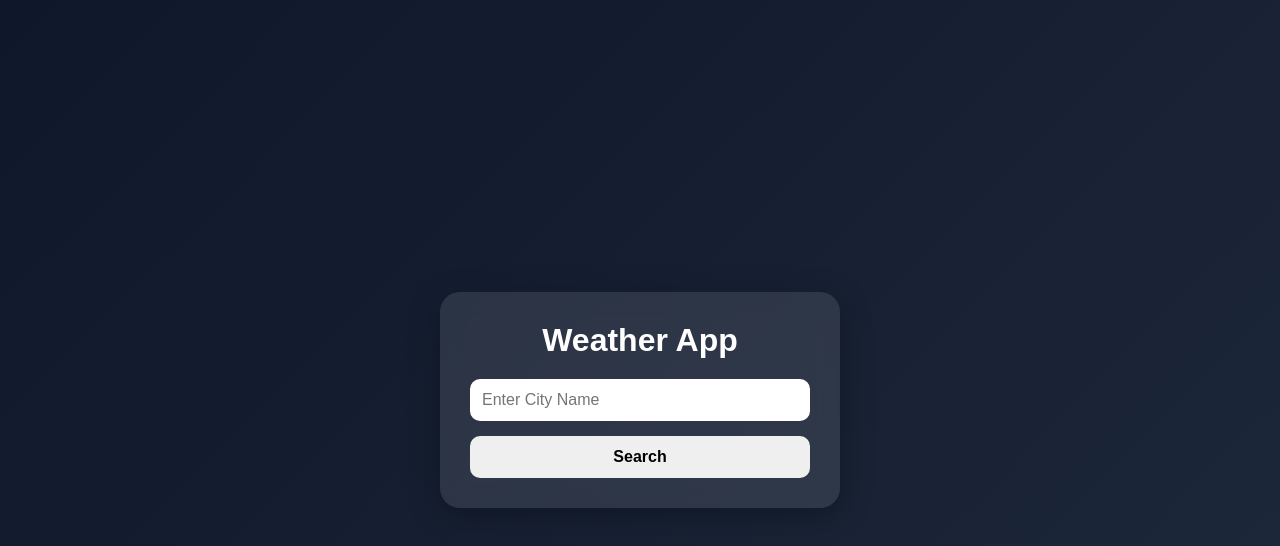
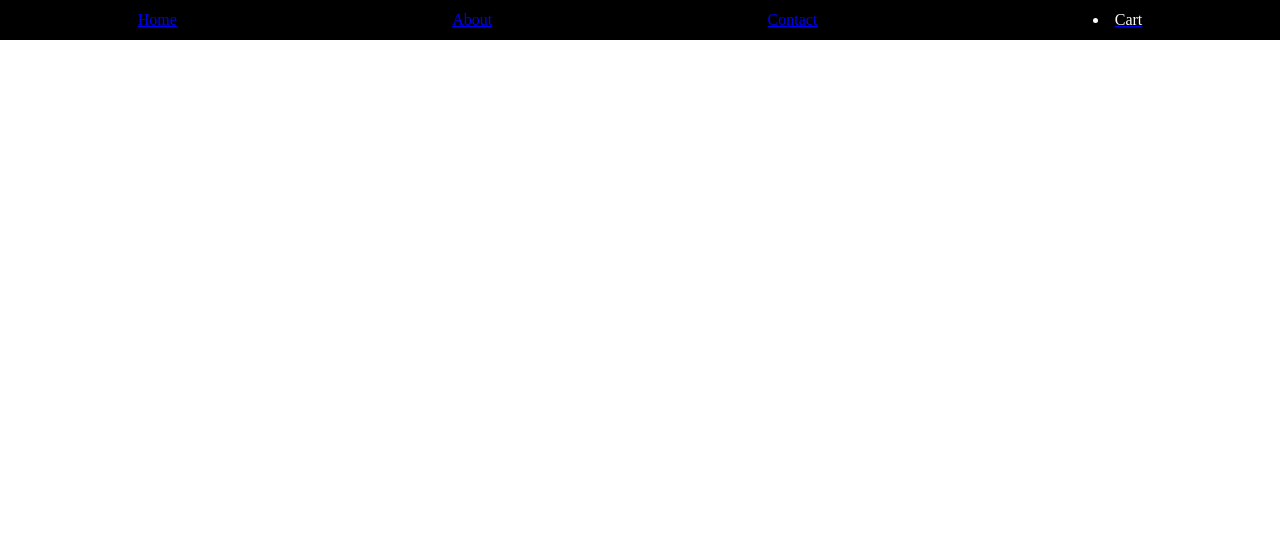
Before and after one commit to GyandeepPal/ReactJS, a React (Vite) app in the folder my-react-app/: page /cart in a window 1280 px wide. Shown: the top 546 px of the page. Built offline with nearby package versions, Linux system fonts and the light colour scheme.

Commit message:
UseState

```diff
--- a/my-react-app/src/App.css
+++ b/my-react-app/src/App.css
@@ -1,73 +1,34 @@
-* {
+*{
   margin: 0;
   padding: 0;
-  box-sizing: border-box;
 }
 
-body {
-  min-height: 100vh;
-  background: linear-gradient(135deg, #0f172a, #1e293b);
+nav{
+  background-color: black;
+  height: 40px;
   display: flex;
-  justify-content: center;
+  justify-content: space-around;
   align-items: center;
-  font-family: Arial, sans-serif;
+
 }
-
-#main {
-  width: 400px;
-  padding: 30px;
-  border-radius: 20px;
-  backdrop-filter: blur(12px);
-  background: rgba(255, 255, 255, 0.1);
-  box-shadow: 0 8px 32px rgba(0, 0, 0, 0.3);
-  text-align: center;
-  color: white;
+li{
+  color: snow;
 }
-
-#main h1 {
-  margin-bottom: 20px;
+#card{
+  display: flex;
+  flex-wrap: wrap;
+  gap: 20px;
+  /* height: 200px;
+  width: 171px;
+  background-color: antiquewhite; */
 }
-
-input {
-  width: 100%;
-  padding: 12px;
-  border: none;
-  border-radius: 10px;
-  outline: none;
-  margin-bottom: 15px;
-  font-size: 16px;
+#main_card{
+  height: 200px;
+  width: 171px;
+  background-color: snow;
+  box-shadow: rgba(0, 0, 0, 0.25) 0px 54px 55px, rgba(0, 0, 0, 0.12) 0px -12px 30px, rgba(0, 0, 0, 0.12) 0px 4px 6px, rgba(0, 0, 0, 0.17) 0px 12px 13px, rgba(0, 0, 0, 0.09) 0px -3px 5px;
 }
-
-button {
-  width: 100%;
-  padding: 12px;
-  border: none;
-  border-radius: 10px;
-  cursor: pointer;
-  font-size: 16px;
-  font-weight: bold;
-  transition: 0.3s;
+img{
+  height: 80%;
+  width: 80%;
 }
-
-button:hover {
-  transform: translateY(-2px);
-}
-
-.weather-card {
-  margin-top: 20px;
-  padding: 20px;
-  border-radius: 15px;
-  background: rgba(255, 255, 255, 0.12);
-  backdrop-filter: blur(10px);
-}
-
-.weather-card h2 {
-  font-size: 28px;
-  margin-bottom: 15px;
-}
-
-.weather-card h3,
-.weather-card p {
-  margin: 10px 0;
-  font-size: 18px;
-}
--- a/my-react-app/src/App.jsx
+++ b/my-react-app/src/App.jsx
@@ -1,10 +1,25 @@
 import React from 'react'
-import Weather from './Weather'
+import Home from "./Home"
+import Cart from "./Cart"
+import NavBar from "./NavBar"
+import { useState } from "react"
+import { Route, Routes } from "react-router-dom"
+
+
+
 
 const App = () => {
+  let [apiData,SetApiData] =   useState([])
+ let [cart,SetCart]= useState([])
   return (
+
     <div>
-      <Weather />
+      <NavBar/>
+      <Routes>
+        <Route path="/" element={<Home apiData={apiData}  SetApiData={SetApiData} cart={cart}  SetCart={SetCart}/>}/>
+        <Route path="/cart" element={<Cart cart={cart}/>}/>
+
+      </Routes>
     </div>
   )
 }
--- /dev/null
+++ b/my-react-app/src/Cart.jsx
@@ -0,0 +1,20 @@
+import React from 'react'
+import './App.css'
+const Cart = ({cart}) => {
+  return (
+    <div>
+          {
+        cart.map((a)=>{
+          return(<div id='main_card'>
+          <img   src={a.thumbnail}/>
+          {/* <h4>{a.title}</h4>
+          <h6>{a.price}</h6> */}
+
+          </div>)
+        })
+      }
+    </div>
+  )
+}
+
+export default Cart
--- /dev/null
+++ b/my-react-app/src/Context.jsx
@@ -0,0 +1,4 @@
+import { createContext } from "react";
+
+let context= createContext()
+export default context;
--- a/my-react-app/src/Home.jsx
+++ b/my-react-app/src/Home.jsx
@@ -1,9 +1,38 @@
-import React from 'react'
+import React, { useEffect } from "react";
+import "./App.css";
 
-const Home = () => {
+const Home = ({ apiData, SetApiData, cart, SetCart }) => {
+
+  useEffect(() => {
+    async function apiCall() {
+      let res = await fetch("https://dummyjson.com/products");
+      let data = await res.json();
+
+      console.log(data);
+
+      SetApiData(data.products);
+    }
+
+    apiCall();
+  }, []);
+
   return (
-    <div>Home</div>
-  )
-}
+    <div id="card">
+      {apiData.map((a) => (
+        <div id="main_card" key={a.id}>
+          <img src={a.thumbnail} alt={a.title} />
 
-export default Home
+          <h4>{a.title}</h4>
+
+          <h5>₹ {a.price}</h5>
+
+          <button onClick={() => SetCart([...cart, a])}>
+            Add To Cart
+          </button>
+        </div>
+      ))}
+    </div>
+  );
+};
+
+export default Home;
--- a/my-react-app/src/Navbar.jsx
+++ b/my-react-app/src/Navbar.jsx
@@ -8,6 +8,7 @@ const Navbar = () => {
       <Link to="/Home">Home</Link>
       <Link to="/products">About</Link>
       <Link to="/assignment">Contact</Link>
+       <Link  to={"/cart"}>  <li>Cart</li> </Link>
     </nav>
   )
 }
--- a/my-react-app/src/main.jsx
+++ b/my-react-app/src/main.jsx
@@ -1,21 +1,14 @@
-// import { StrictMode } from 'react'
-// import { createRoot } from 'react-dom/client'
+import { StrictMode } from 'react'
+import { createRoot } from 'react-dom/client'
 // import './index.css'
-// import App from './App.jsx'
+import App from './App.jsx'
+import Context from './Context.jsx'
+import { BrowserRouter } from 'react-router-dom'
+createRoot(document.getElementById('root')).render(
+  <StrictMode>
+   <BrowserRouter>
+    <App />
+    </BrowserRouter>
 
-// createRoot(document.getElementById('root')).render(
-//   <StrictMode>
-//     <App />
-//   </StrictMode>,
-// )
-
-
-import React from 'react'
-import { createRoot } from 'react-dom/client'
-import { BrowserRouter } from 'react-router-dom'
-import App from './App.jsx'
-createRoot(document.getElementById('root')).render(
-  <BrowserRouter>
-    <App />
-  </BrowserRouter>
+  </StrictMode>,
 )
```
